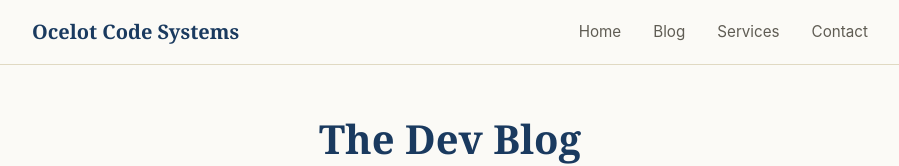
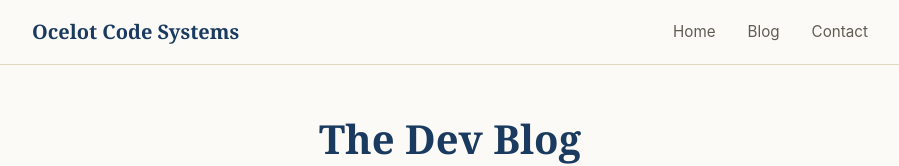
Before and after one commit to SamPearson/ocelot_website, a plain HTML site: page blog/index.html in a window 1280 px wide. Shown: the top 166 px of the page, without its empty margins (190-1089 px from the left). Drawn offline with Linux system fonts and the light colour scheme.

Commit message:
removing 'services' from header

```diff
--- a/blog/index.html
+++ b/blog/index.html
@@ -14,7 +14,6 @@
       <nav class="site-nav">
         <a href="../index.html">Home</a>
         <a href="index.html">Blog</a>
-        <a href="../index.html#services">Services</a>
         <a href="../index.html#contact">Contact</a>
       </nav>
     </div>
```
